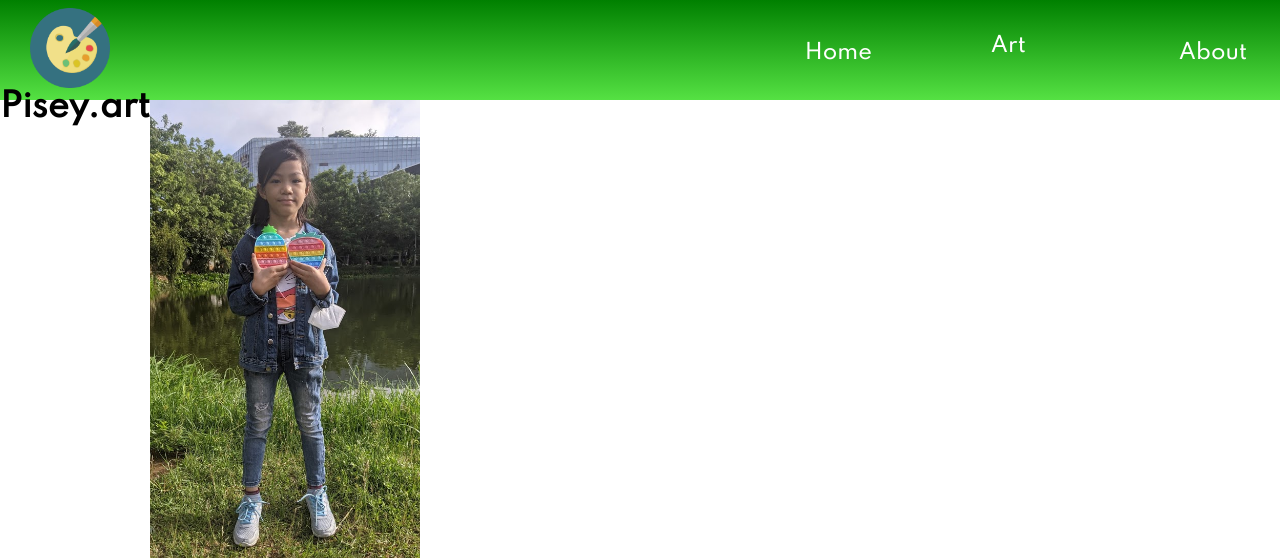
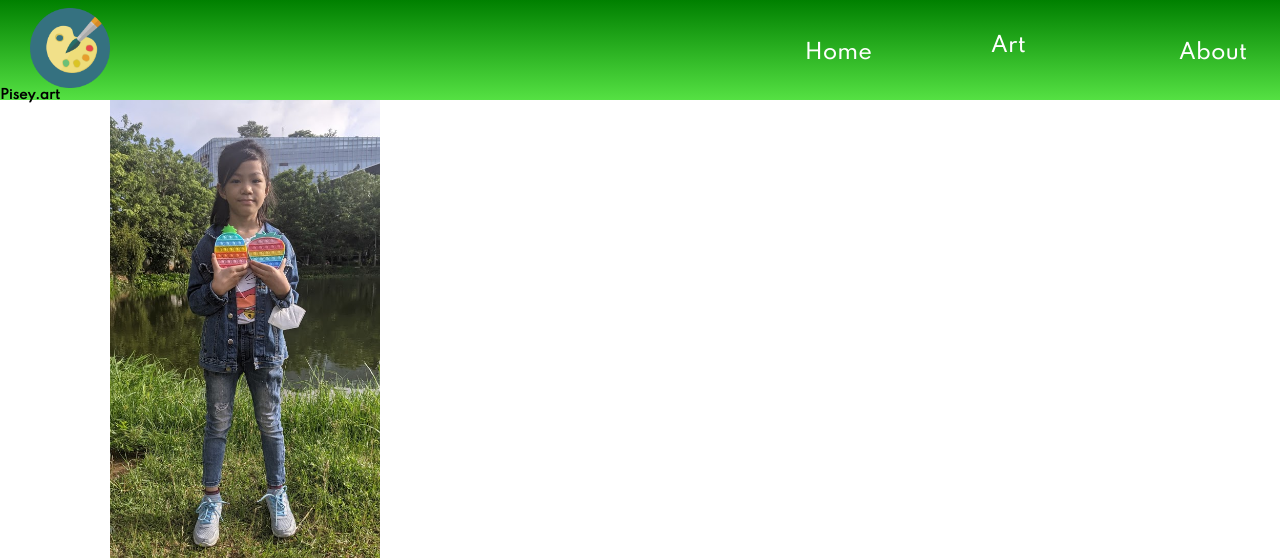
Before and after one commit to zoran4620/Pisey-portforlia, a plain HTML site: page home.html in a window 1280 px wide. Shown: the top 558 px of the page. Drawn offline with Linux system fonts and the light colour scheme.

Commit message:
Update style.css

```diff
--- a/style.css
+++ b/style.css
@@ -19,7 +19,11 @@
     padding: 5px auto;
 }
 
-#text-logo{margin left 30%; margin-top:8px;}
+#text-logo{
+    margin left 30%;
+    margin-top:8px;
+    font-size: 80%;
+}
 
 body {
 
```
